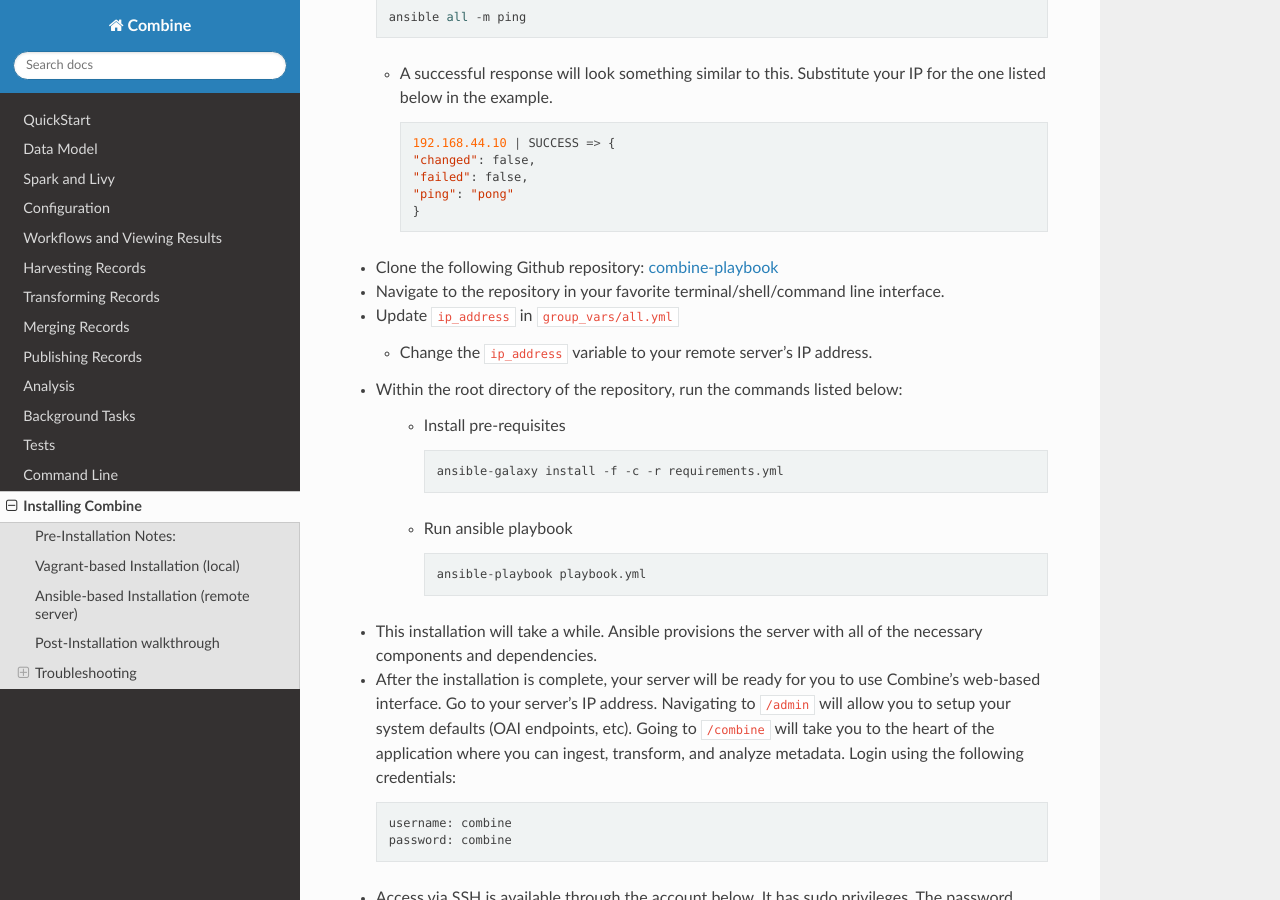
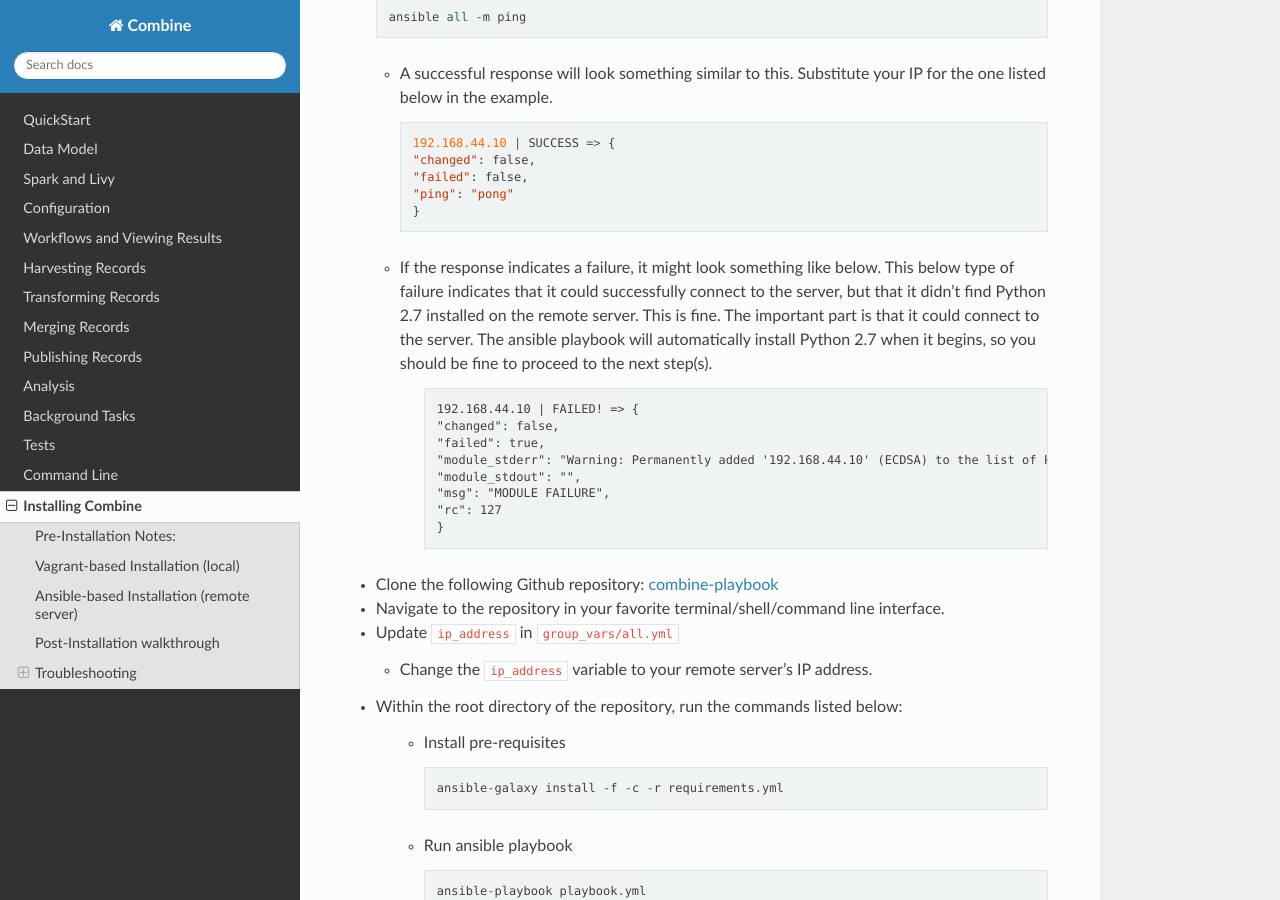
Before and after one commit to MI-DPLA/combine, a Sphinx documentation site: the page built from docs/installing.rst, in a window 1280 px wide and 900 px high, scrolled down 2578 px. Built offline with Sphinx 7.4.7 and the Read the Docs theme 2.0.0, drawn with Linux system fonts in a browser that asks for light colours.

Commit message:
clarifying ansible ping

```diff
--- a/docs/installing.rst
+++ b/docs/installing.rst
@@ -135,6 +135,21 @@
          "ping": "pong"
          }
 
+
+   - If the response indicates a failure, it might look something like below. This below type of failure indicates that it could successfully connect to the server, but that it didn't find Python 2.7 installed on the remote server. This is fine. The important part is that it could connect to the server. The ansible playbook will automatically install Python 2.7 when it begins, so you should be fine to proceed to the next step(s).
+
+      ::
+
+         192.168.44.10 | FAILED! => {
+         "changed": false,
+         "failed": true,
+         "module_stderr": "Warning: Permanently added '192.168.44.10' (ECDSA) to the list of known hosts.\r\n/bin/sh: 1: /usr/bin/python: not found\n",
+         "module_stdout": "",
+         "msg": "MODULE FAILURE",
+         "rc": 127
+         }
+
+
 -  Clone the following Github repository: `combine-playbook <https://github.com/WSULib/combine-playbook>`_
 
 -  Navigate to the repository in your favorite terminal/shell/command
```
